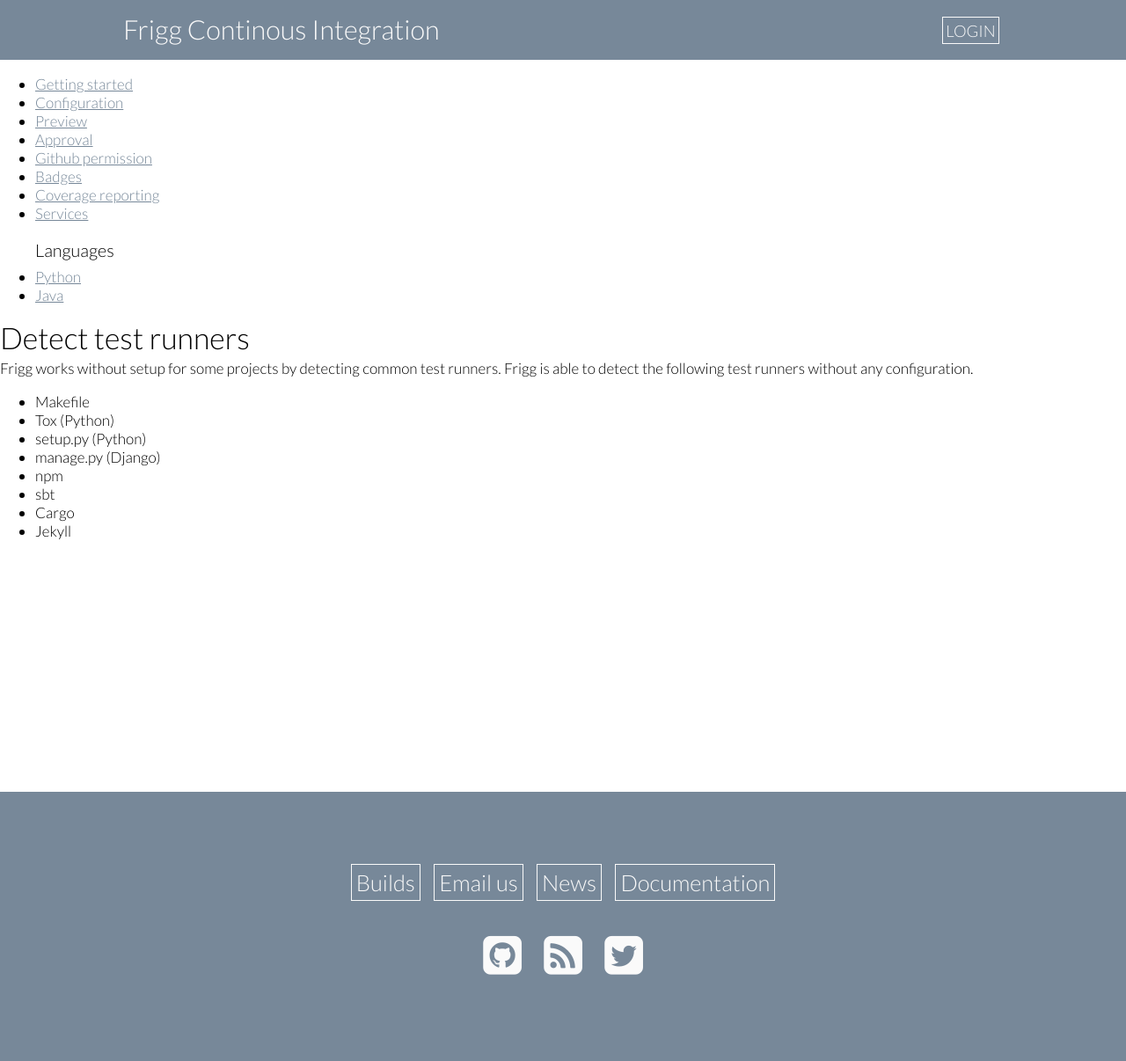
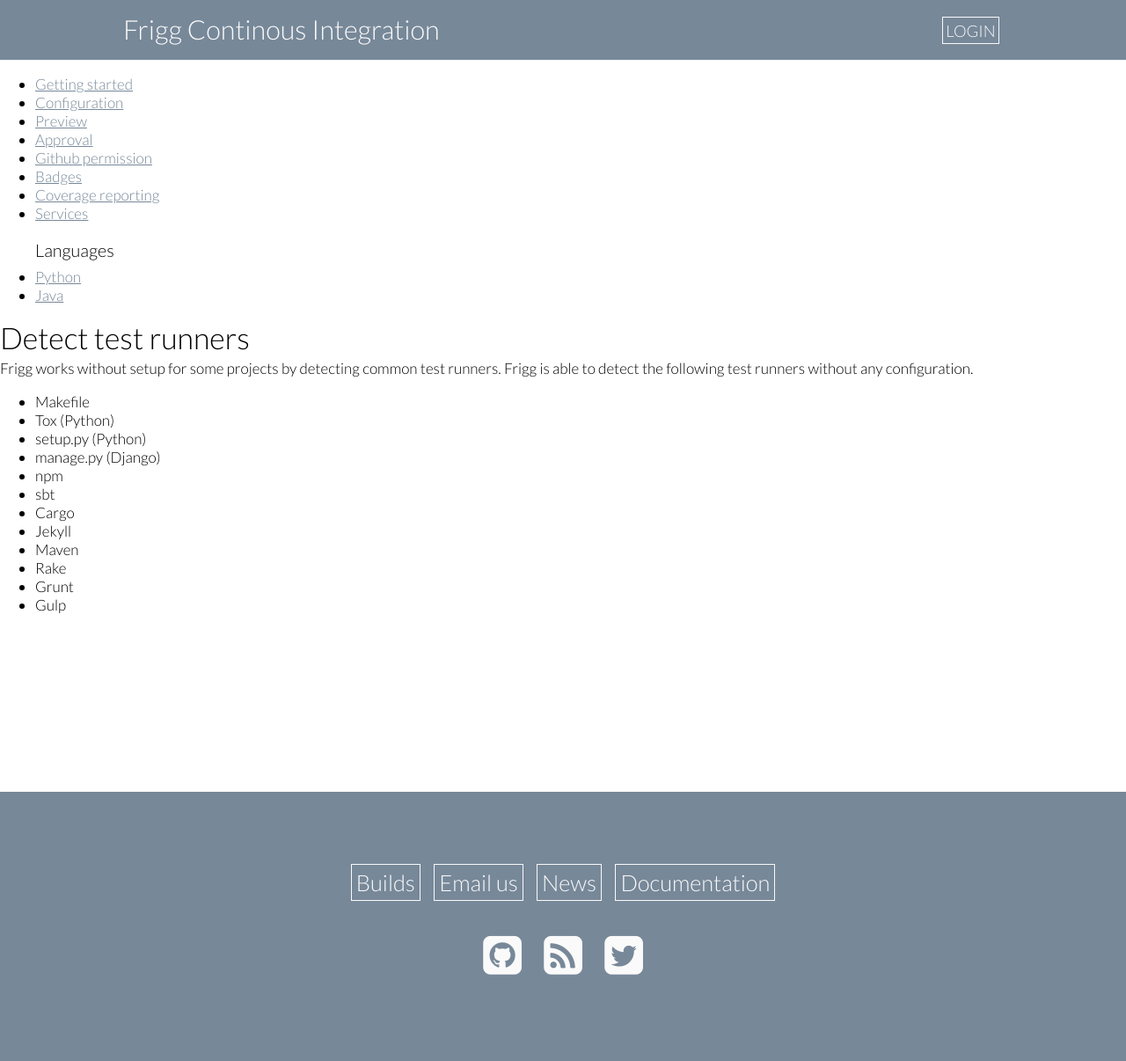
Before and after one commit to frigg/frigg.github.io, a Jekyll site: the page built from docs/configuration/detect-test-runners/index.md, in a window 1280 px wide. Shown: the whole page at 88% size. Built offline with Jekyll 4.4.1, drawn with Linux system fonts in a browser that asks for light colours; nearby versions of some CDN libraries.

Commit message:
Updated test discovery list

```diff
--- a/docs/configuration/detect-test-runners/index.md
+++ b/docs/configuration/detect-test-runners/index.md
@@ -14,3 +14,7 @@ Frigg is able to detect the following test runners without any configuration.
 * sbt
 * Cargo
 * Jekyll
+* Maven
+* Rake
+* Grunt
+* Gulp
```
